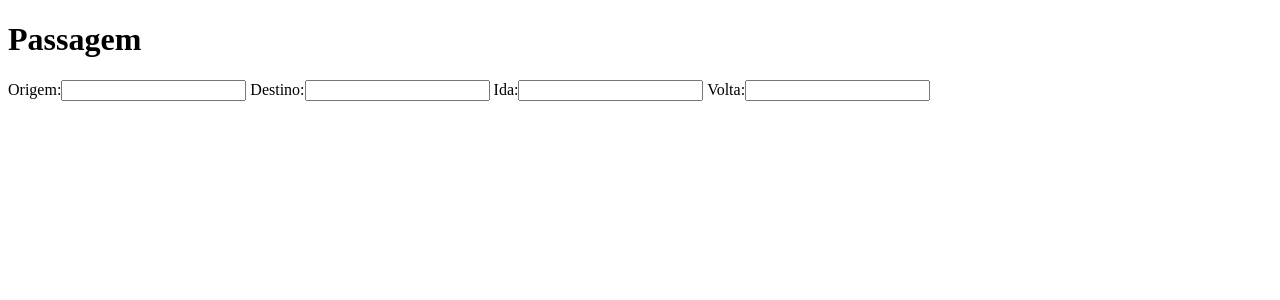
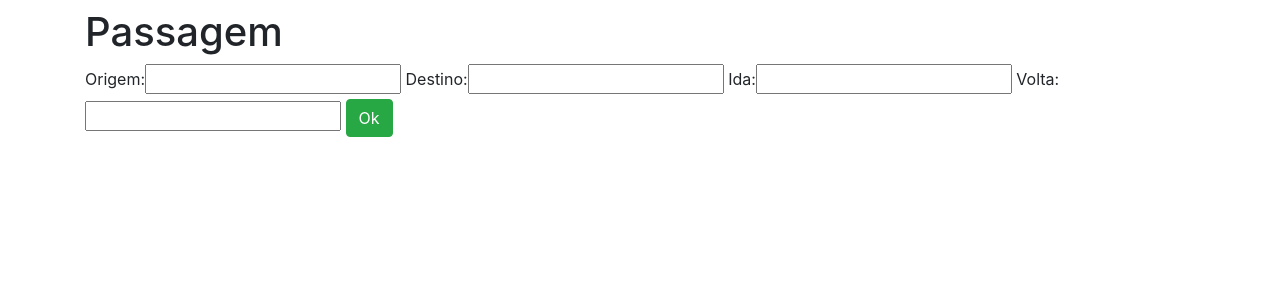
Before and after one commit to thiagomarcal1984/alura-django-forms, a Django app: page / in a window 1280 px wide. Shown: the top 300 px of the page. Run offline with Django 3.2, Linux system fonts and the light colour scheme.

Commit message:
Melhorando o visual.

```diff
--- a/templates/index.html
+++ b/templates/index.html
@@ -5,9 +5,16 @@
     <meta http-equiv="X-UA-Compatible" content="IE=edge">
     <meta name="viewport" content="width=device-width, initial-scale=1.0">
     <title>Passagem</title>
+    <link rel="stylesheet" href="https://cdn.jsdelivr.net/npm/bootstrap@4.4.1/dist/css/bootstrap.min.css" integrity="sha384-Vkoo8x4CGsO3+Hhxv8T/Q5PaXtkKtu6ug5TOeNV6gBiFeWPGFN9MuhOf23Q9Ifjh" crossorigin="anonymous">
+    <script src="https://code.jquery.com/jquery-3.4.1.slim.min.js" integrity="sha384-J6qa4849blE2+poT4WnyKhv5vZF5SrPo0iEjwBvKU7imGFAV0wwj1yYfoRSJoZ+n" crossorigin="anonymous"></script>
+    <script src="https://cdn.jsdelivr.net/npm/popper.js@1.16.0/dist/umd/popper.min.js" integrity="sha384-Q6E9RHvbIyZFJoft+2mJbHaEWldlvI9IOYy5n3zV9zzTtmI3UksdQRVvoxMfooAo" crossorigin="anonymous"></script>
+    <script src="https://cdn.jsdelivr.net/npm/bootstrap@4.4.1/dist/js/bootstrap.min.js" integrity="sha384-wfSDF2E50Y2D1uUdj0O3uMBJnjuUD4Ih7YwaYd1iqfktj0Uod8GCExl3Og8ifwB6" crossorigin="anonymous"></script>
 </head>
 <body>
-    <h1>Passagem</h1>
-    {{ form }}
+    <section class="container mt-2">
+        <h1>Passagem</h1>
+        {{ form }}
+        <input type="submit" value="Ok" class="btn btn-success">
+    </section>
 </body>
 </html>
```
